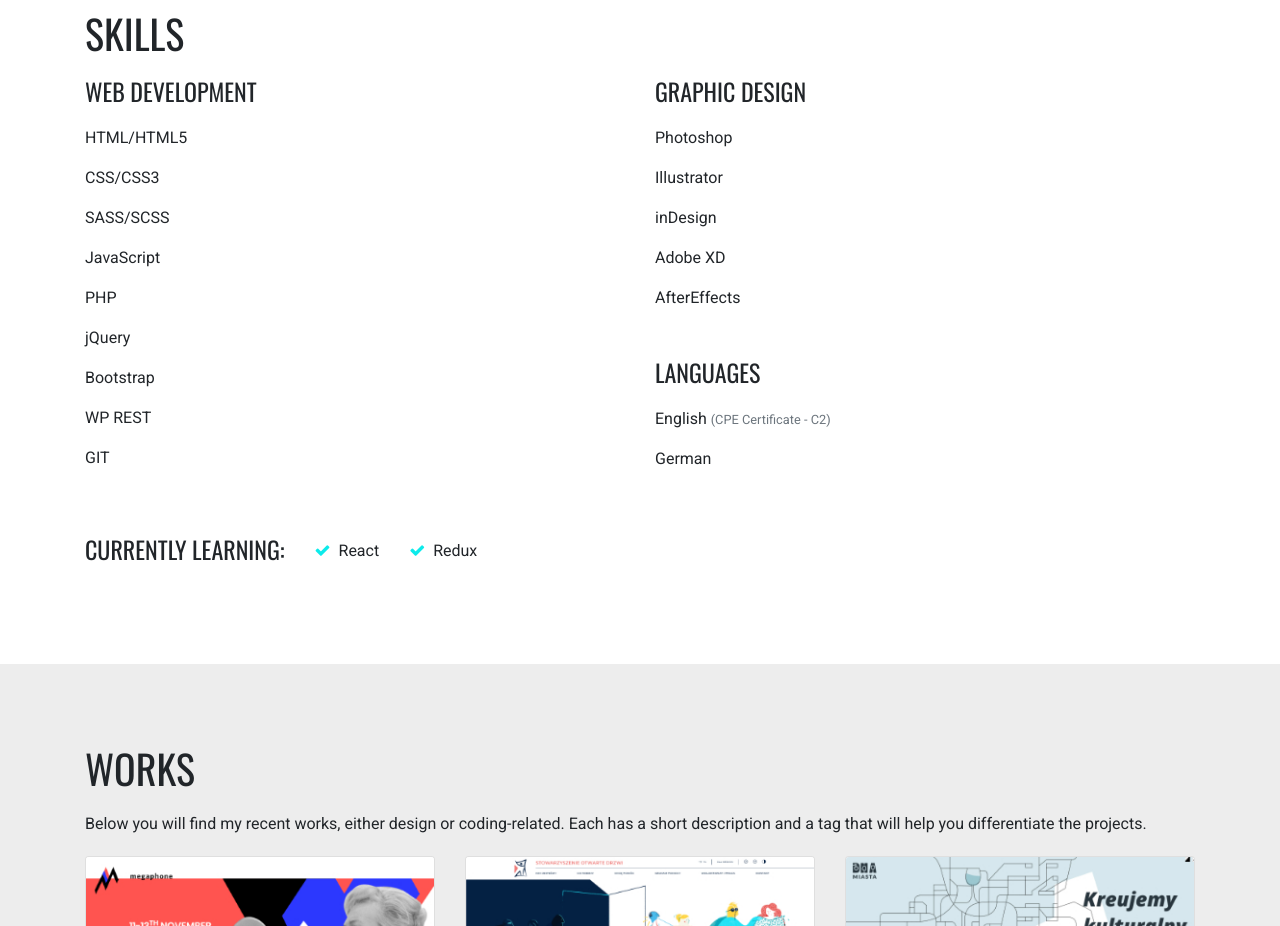
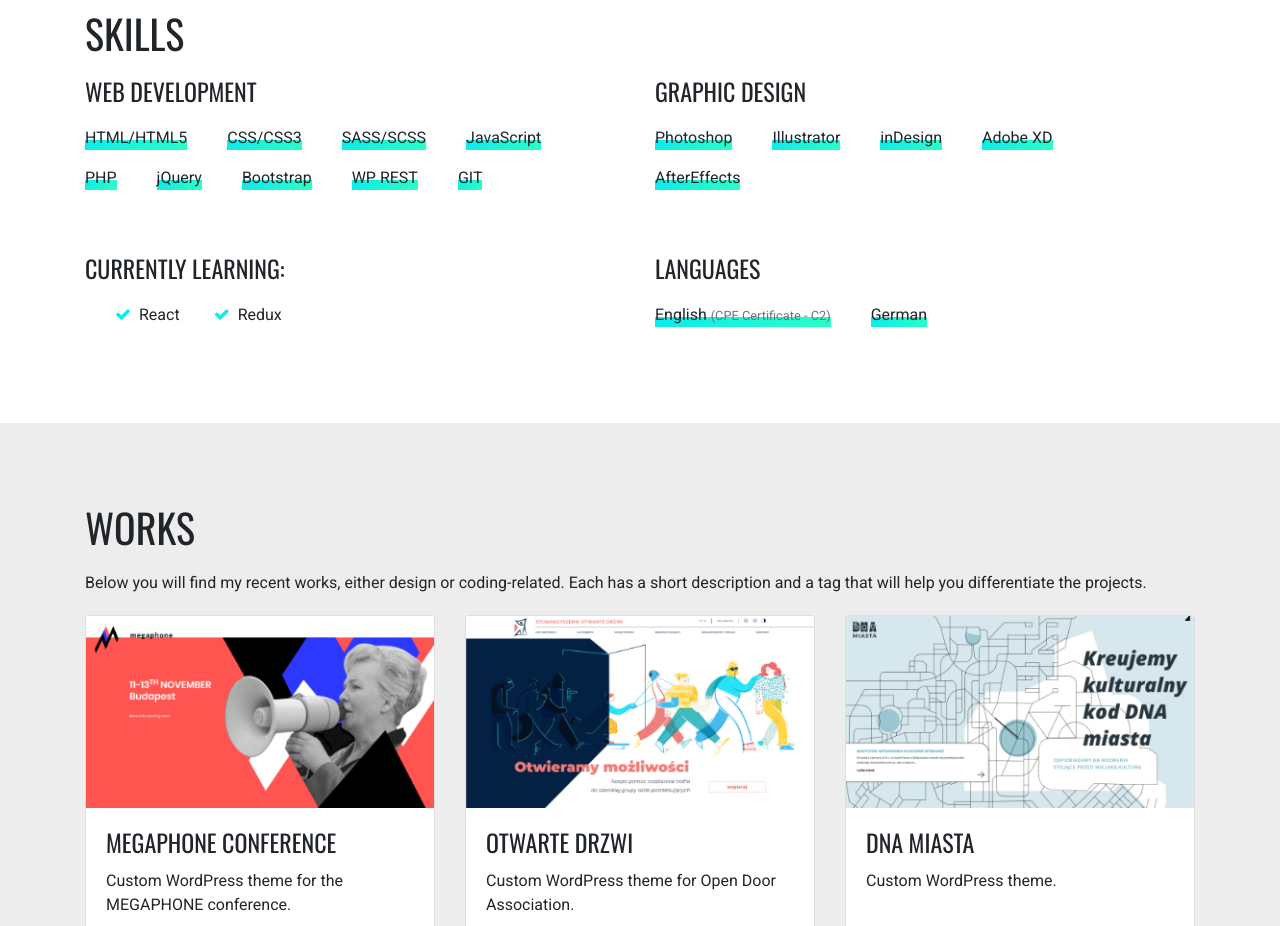
Before and after one commit to ika-codes/ika-codes.github.io, a website: page index.html in a window 1280 px wide. Shown: the part 2580-3506 px from the top of the page. Drawn offline with nearby package versions, Linux system fonts and the light colour scheme.

Commit message:
Update skills css

```diff
--- a/index.html
+++ b/index.html
@@ -387,10 +387,21 @@
 							<p class="skills__item">WP REST</p>
 
 							<p class="skills__item">GIT</p>
+
+
 						</div>
+
+						<h4 class="mt-5">Currently learning:</h4>
+						<p class="learning">
+							<i class="fa fa-check" aria-hidden="true"></i>React
+						</p>
+
+						<p class="learning">
+							<i class="fa fa-check" aria-hidden="true"></i>Redux
+						</p>
 					</div>
 					<div class="col-sm">
-						<h4>Graphic design</h4>
+						<h4 class="mt-5 mt-md-0">Graphic design</h4>
 						<div class="skills__box">
 							<p class="skills__item">Photoshop</p>
 
@@ -404,6 +415,7 @@
 						</div>
 
 						<h4 class="mt-5">LANGUAGES</h4>
+						<div class="skills__box">
 							<p class="skills__item">
 								English
 								<small class="text-muted"
@@ -413,18 +425,8 @@
 							<p class="skills__item">German</p>
 						</div>
 					</div>
-				<div class="row">
-					<div class="col-sm to-learn mt-5">
-						<h4>Currently learning:</h4>
-						<p class="learning">
-							<i class="fa fa-check" aria-hidden="true"></i>React
-						</p>
+				</div>
 
-						<p class="learning">
-							<i class="fa fa-check" aria-hidden="true"></i>Redux
-						</p>
-					</div>
-				</div>
 			</div>
 		</section>
 		<section class="works">
--- a/sass/style.scss
+++ b/sass/style.scss
@@ -146,6 +146,30 @@ img.hobby {
 	h4 {
 		margin-bottom: 20px;
 	}
+
+	&__box {
+		display: flex;
+		flex-wrap: wrap;
+	}
+
+	&__item {
+		margin-right: 40px;
+		position: relative;
+
+		&:before {
+			content: "";
+			width: 100%;
+			position: absolute;
+			height: 10px;
+			bottom: 0;
+			z-index: -1;
+			background-image: linear-gradient(
+				120deg,
+				$primary 0%,
+				$secondary 100%
+			);
+		}
+	}
 }
 
 .progress-skills {
```
Also changed, not shown: css/main.css. Lines whose indentation alone changed are shown as unchanged.
